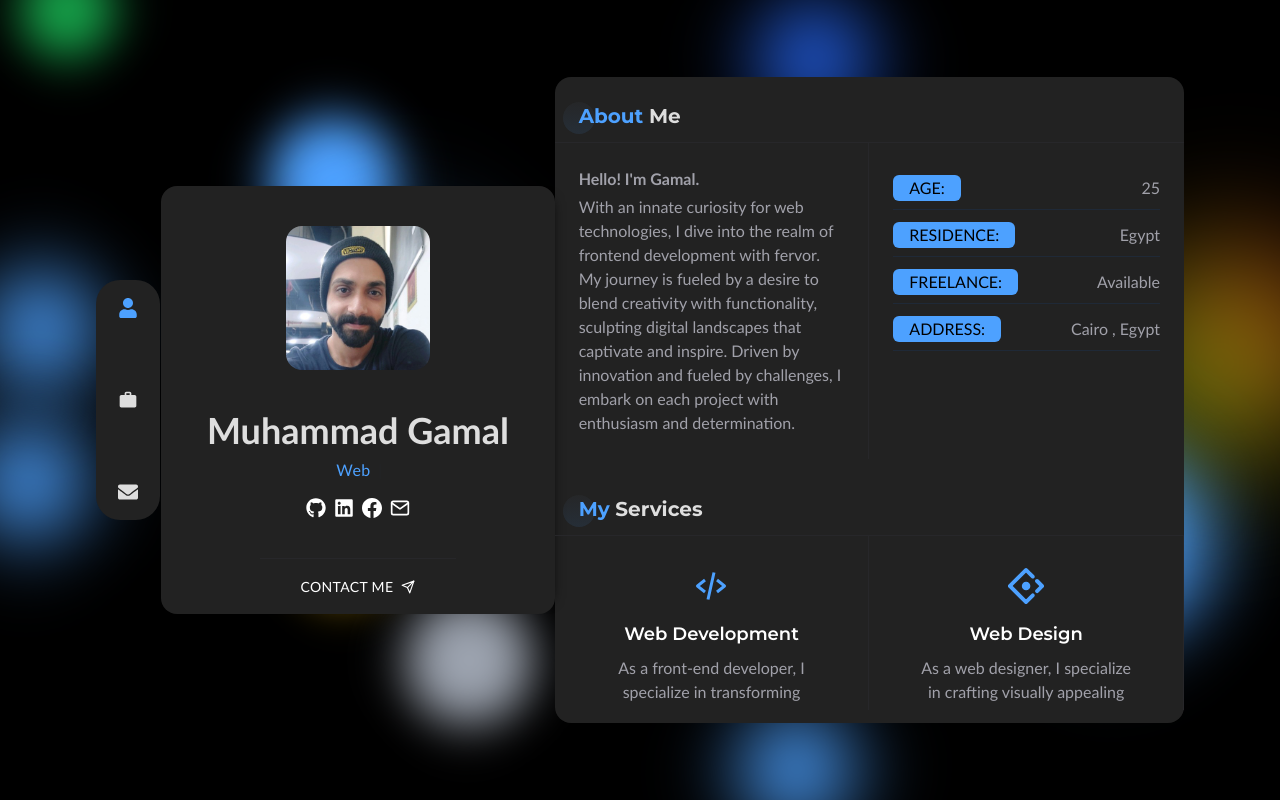
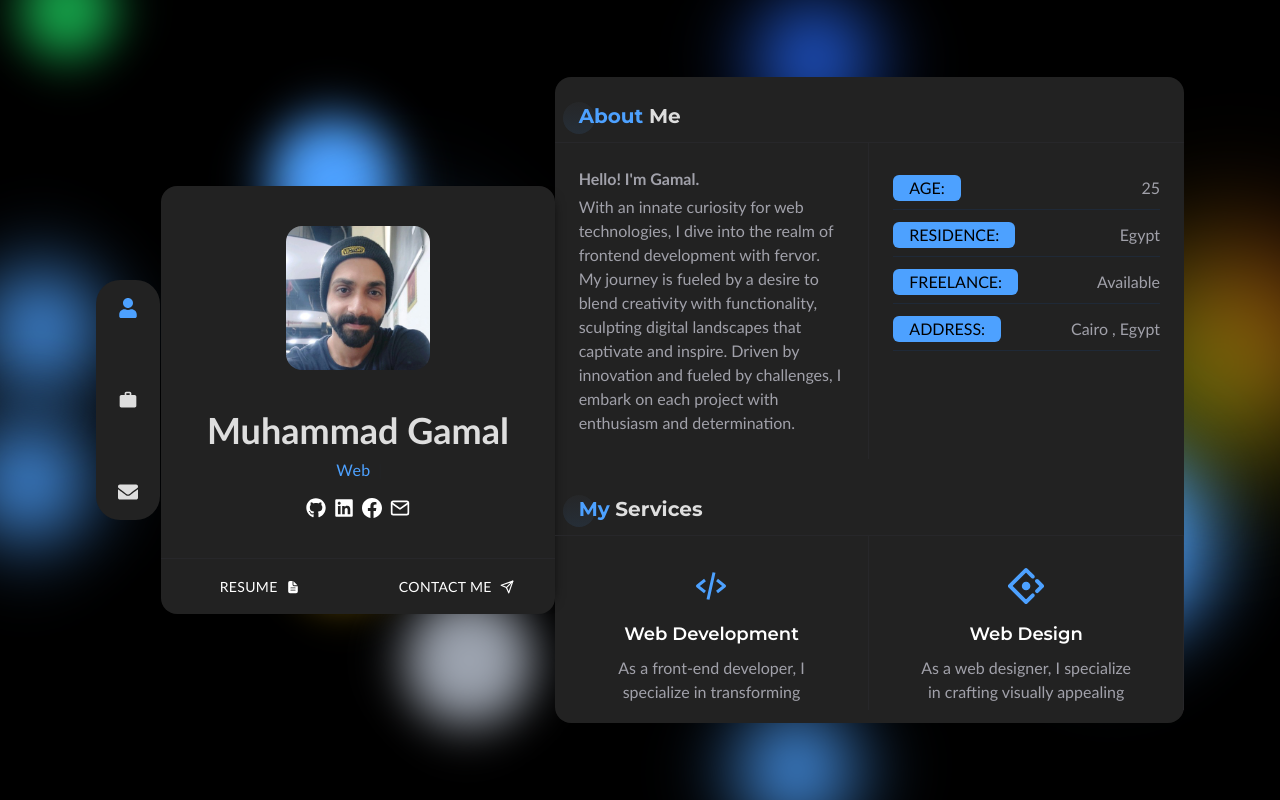
Before and after one commit to muhammad-gamal11/portforlio, a React (Create React App) app: page / in a window 1280 px wide. Built offline with nearby package versions, Linux system fonts and the light colour scheme.

Commit message:
added resume

```diff
--- a/src/components/home/Left.js
+++ b/src/components/home/Left.js
@@ -3,6 +3,7 @@ import { BsFacebook } from "react-icons/bs";
 import { FaGithub, FaLinkedin } from "react-icons/fa";
 import { FiMail, FiSend } from "react-icons/fi";
 import { bannerImg } from "../../assets/index";
+import { IoDocumentText } from "react-icons/io5";
 
 const Left = () => {
   const [text] = useTypewriter({
@@ -68,7 +69,16 @@ const Left = () => {
             </span>
           </div>
         </div>
-        <div className="flex justify-center h-14">
+        <div className="flex h-14">
+          <button className="w-1/2 border-t-[1px] border-t-zinc-800 text-sm tracking-wide uppercase flex justify-center items-center gap-2 hover:text-designColor duration-300">
+            <a
+              target="_blank/"
+              href="https://drive.google.com/file/d/1er3VqP3CwUc3GdeNqO59eJWNfYTX6c6Y/view?usp=sharing"
+            >
+              Resume
+            </a>
+            <IoDocumentText />
+          </button>
           <button className="w-1/2 border-t-[1px] border-t-zinc-800 text-sm tracking-wide uppercase flex justify-center items-center gap-2 hover:text-designColor duration-300">
             <a href="mailto:gamal9978@gmail.com">Contact me</a>
             <FiSend />
```
Also changed, not shown: src/assets/bannerImg.png (deleted), 1 other file (tests, documents, lock files or other folders).
